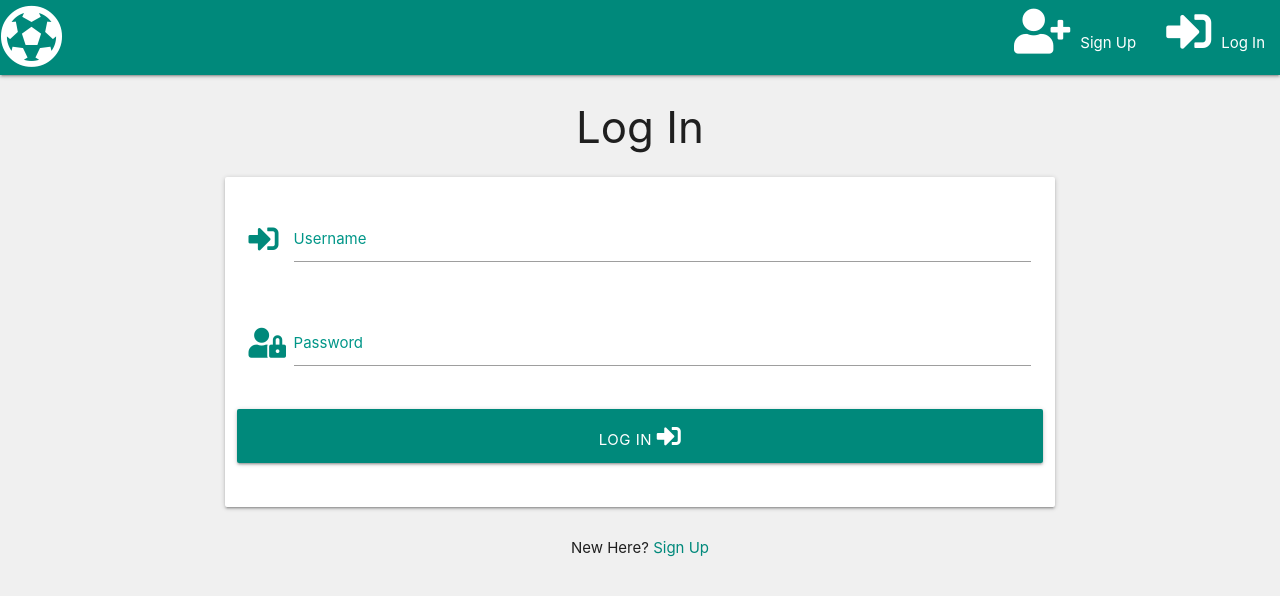
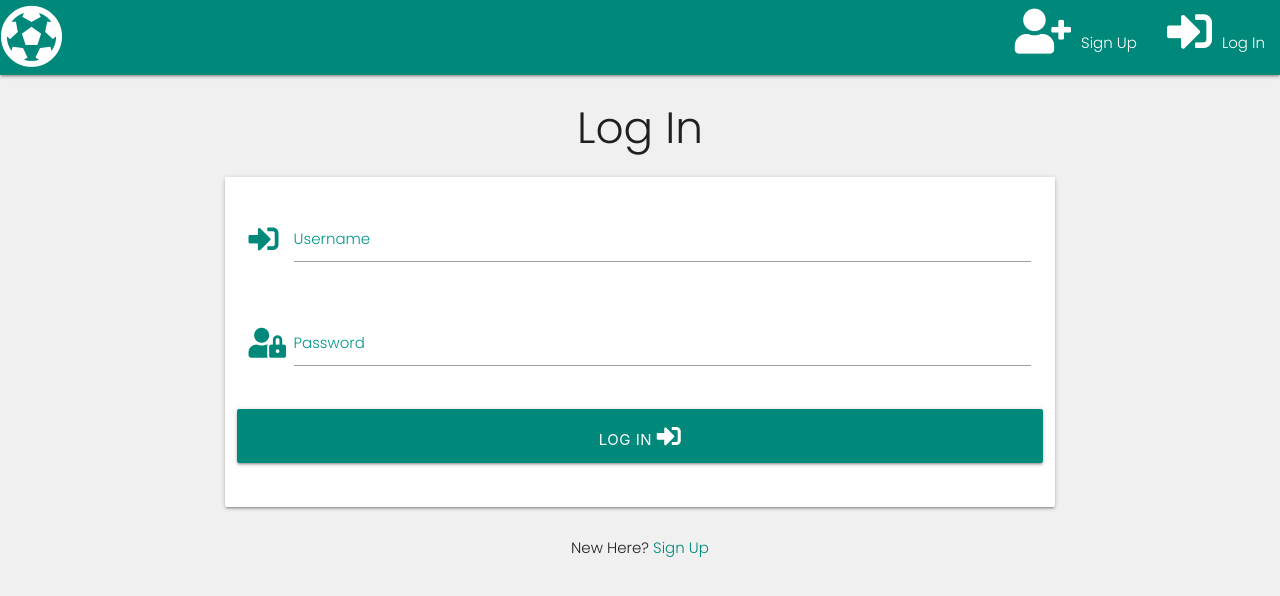
Before and after one commit to TwoBitCliff/Football-Manager-App, a Flask app: page / in a window 1280 px wide. Shown: the top 596 px of the page. Run offline with Flask 2, Linux system fonts and the light colour scheme; some libraries are stand-ins or nearby versions.

Commit message:
Added Fonts

```diff
--- a/static/css/style.css
+++ b/static/css/style.css
@@ -62,3 +62,11 @@ th, td {
 .brand-logo {
     margin-top: 5px;
 }
+
+body {
+    font-family: 'Poppins', sans-serif;
+}
+
+h1, h2, th {
+    font-family: 'Raleway', sans-serif;
+}
--- a/templates/base.html
+++ b/templates/base.html
@@ -10,6 +10,8 @@
     <link rel="stylesheet" href="https://cdnjs.cloudflare.com/ajax/libs/materialize/1.0.0/css/materialize.min.css"
         type="text/css">
     <link rel="stylesheet" href="{{ url_for('static', filename='css/style.css') }}" type="text/css">
+    <link rel="preconnect" href="https://fonts.gstatic.com">
+<link href="https://fonts.googleapis.com/css2?family=Poppins:wght@300&family=Raleway:wght@500&display=swap" rel="stylesheet">
 
     {% block styles %}
     {% endblock %}
```
